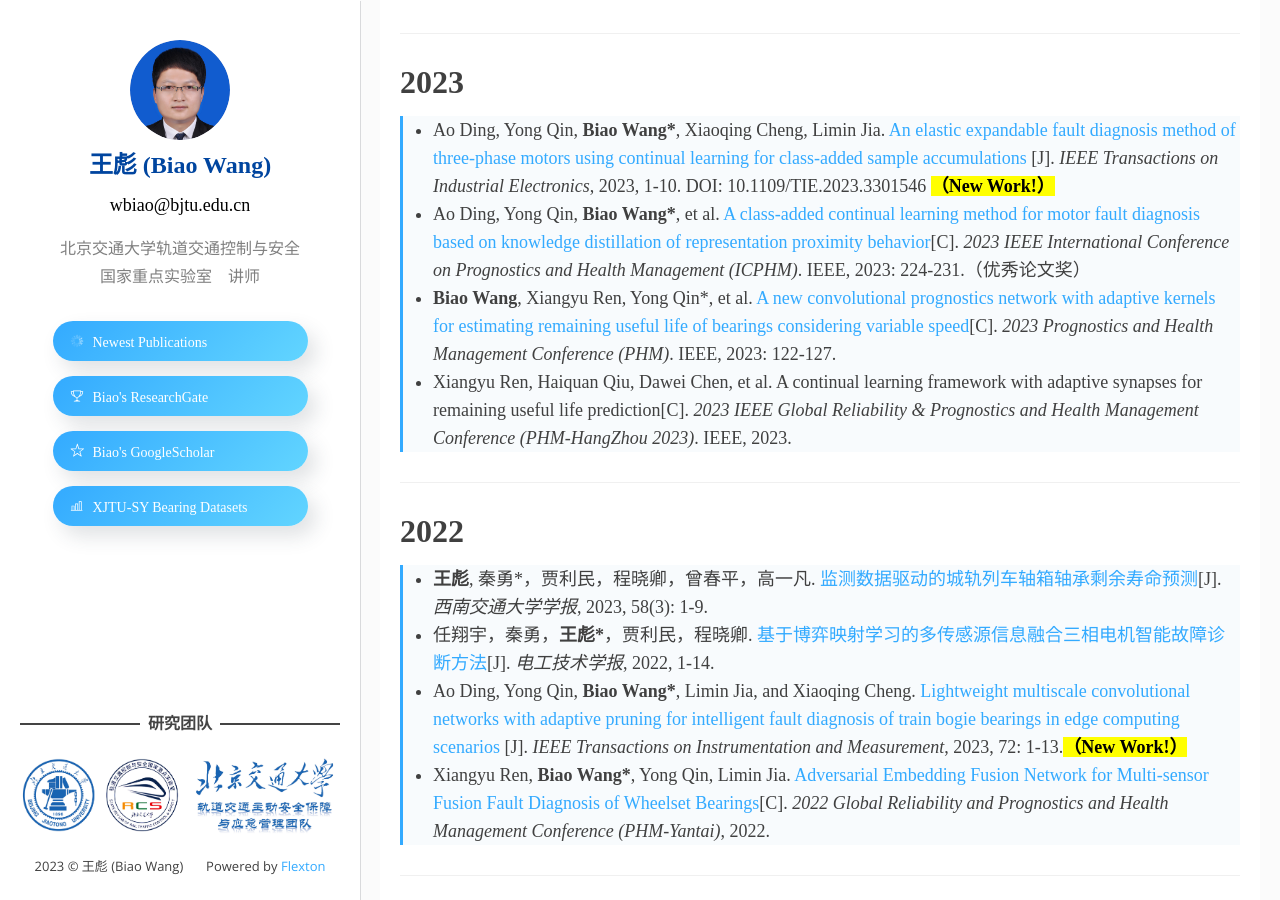
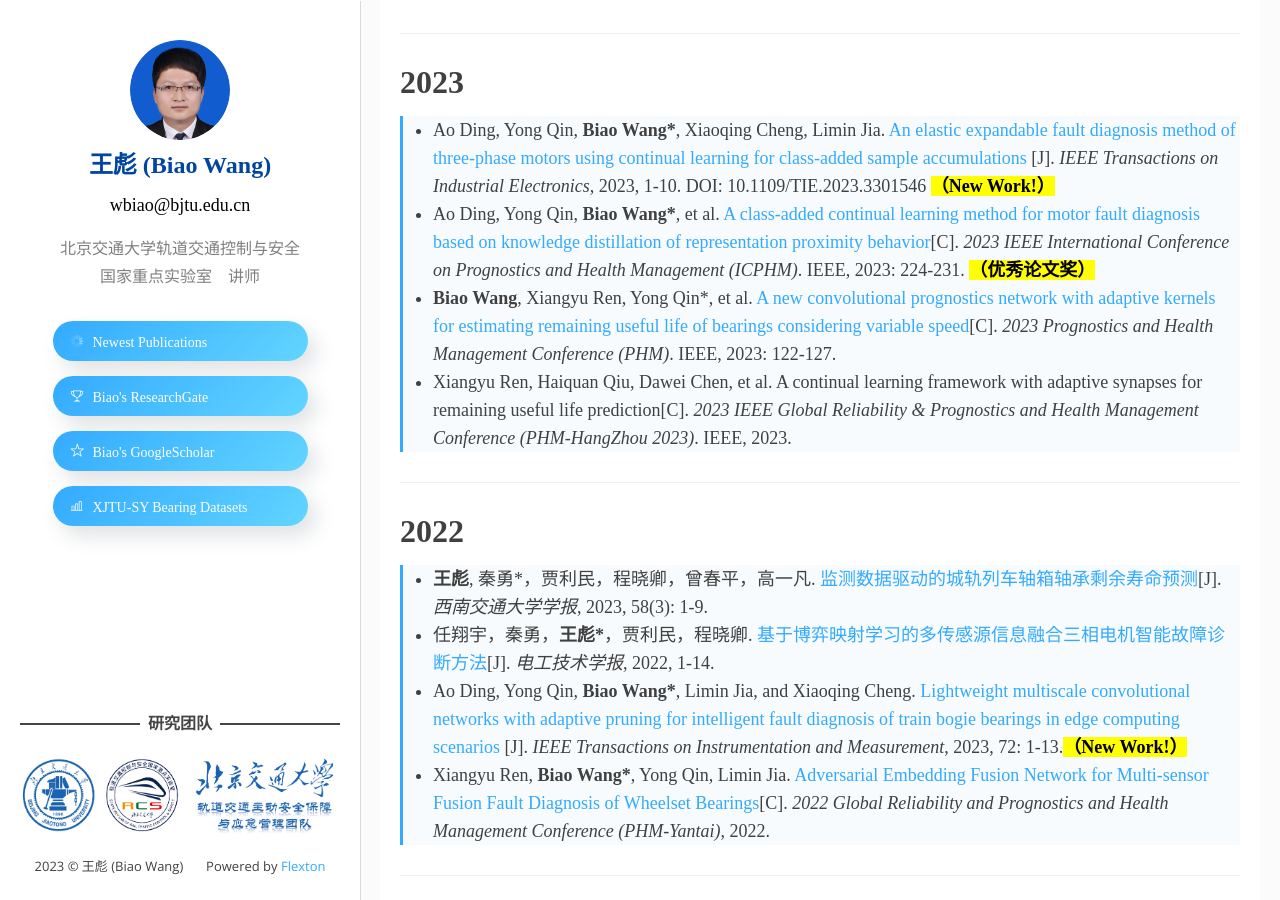
Before and after one commit to WangBiaoXJTU/WangBiaoXJTU.github.io, a Jekyll site: the page built from _posts/2021-06-28-publication.markdown, in a window 1280 px wide and 900 px high, scrolled down 615 px. Built offline with Jekyll 4.4.1, drawn with Linux system fonts in a browser that asks for light colours; some web fonts are replaced.

```diff
--- a/_posts/2021-06-28-publication.markdown
+++ b/_posts/2021-06-28-publication.markdown
@@ -11,7 +11,7 @@ categories:
 ***
 # 2023
 > * Ao Ding, Yong Qin, __Biao Wang*__, Xiaoqing Cheng, Limin Jia. [An elastic expandable fault diagnosis method of three-phase motors using continual learning for class-added sample accumulations ](https://ieeexplore.ieee.org/abstract/document/10219046)[J]. _IEEE Transactions on Industrial Electronics_, 2023, 1-10. DOI: 10.1109/TIE.2023.3301546 <mark><b>（New Work!）</b></mark>
-> * Ao Ding, Yong Qin, __Biao Wang*__, et al. [A class-added continual learning method for motor fault diagnosis based on knowledge distillation of representation proximity behavior](https://ieeexplore.ieee.org/abstract/document/10193966)[C]. _2023 IEEE International Conference on Prognostics and Health Management (ICPHM)_. IEEE, 2023: 224-231.（优秀论文奖）
+> * Ao Ding, Yong Qin, __Biao Wang*__, et al. [A class-added continual learning method for motor fault diagnosis based on knowledge distillation of representation proximity behavior](https://ieeexplore.ieee.org/abstract/document/10193966)[C]. _2023 IEEE International Conference on Prognostics and Health Management (ICPHM)_. IEEE, 2023: 224-231. <mark><b>（优秀论文奖）</b></mark>
 > * __Biao Wang__, Xiangyu Ren, Yong Qin*, et al. [A new convolutional prognostics network with adaptive kernels for estimating remaining useful life of bearings considering variable speed](https://ieeexplore.ieee.org/abstract/document/10159308)[C]. _2023 Prognostics and Health Management Conference (PHM)_. IEEE, 2023: 122-127.
 > * Xiangyu Ren, Haiquan Qiu, Dawei Chen, et al. A continual learning framework with adaptive synapses for remaining useful life prediction[C]. _2023 IEEE Global Reliability & Prognostics and Health Management Conference (PHM-HangZhou 2023)_. IEEE, 2023.
 
```
